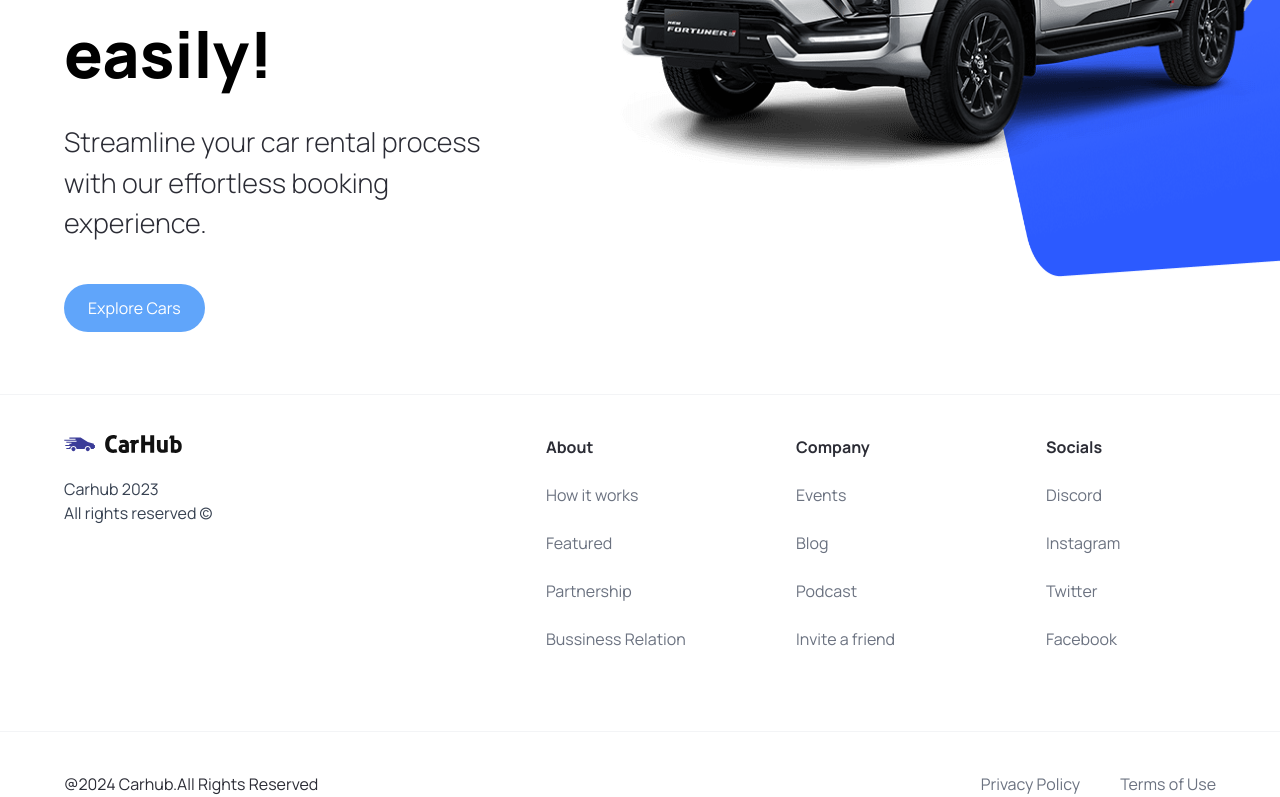
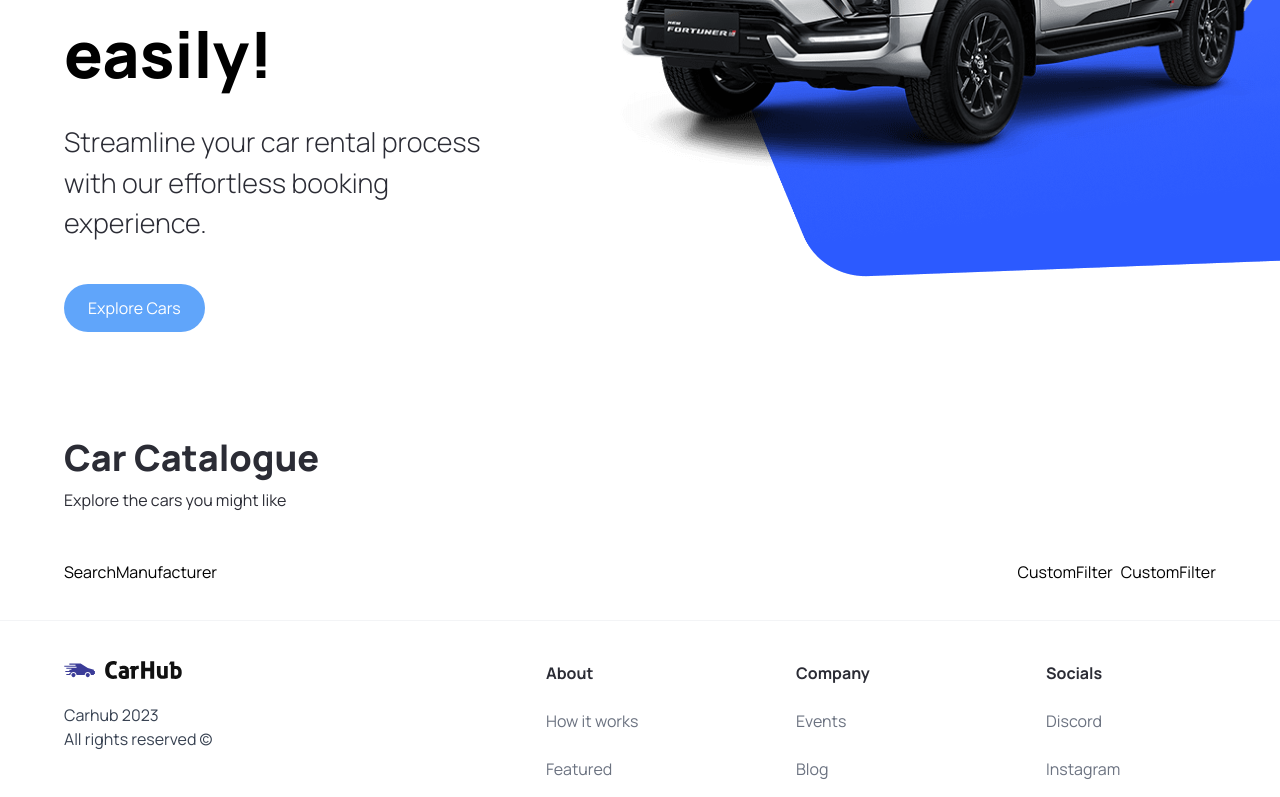
Before and after one commit to meaarushi2002/testProject, a Next.js app: page / in a window 1280 px wide. Shown: the part 426-1223 px from the top of the page. Built offline with nearby package versions, Linux system fonts and the light colour scheme.

Commit message:
adding searchbar and custom filter components

```diff
--- a/app/page.tsx
+++ b/app/page.tsx
@@ -1,10 +1,23 @@
-import { Hero } from "@/components";
+import { CustomFilter, Hero, SearchBar } from "@/components";
 import Image from "next/image";
 
 export default function Home() {
   return (
     <main className="overflow-hidden">
       <Hero />
+      <div className="mt-12 padding-x padding-y max-width" id="discover">
+        <div className="home__text-container">
+          <h1 className="text-4xl font-extrabold">Car Catalogue</h1>
+          <p>Explore the cars you might like</p>
+        </div>
+        <div className="home__filters">
+          <SearchBar />
+          <div className="home__filter-container">
+            <CustomFilter title="fuel" />
+            <CustomFilter title="year" />
+          </div>
+        </div>
+      </div>
     </main>
   );
 }
--- a/components/CustomButton.tsx
+++ b/components/CustomButton.tsx
@@ -4,7 +4,7 @@
 
 const CustomButton = ({title, containerStyles, handleClick, btnType}:CustomButtonProps) => {
   return (
-    <button disabled={false} type={"button"} className={`custom-btn ${containerStyles}`} onClick={handleClick}>
+    <button disabled={false} type={btnType || "button"} className={`custom-btn ${containerStyles}`} onClick={handleClick}>
       <span className={'flex-1'}>
          {title}
       </span>
--- /dev/null
+++ b/components/CustomFilter.tsx
@@ -0,0 +1,9 @@
+import React from 'react'
+
+const CustomFilter = () => {
+  return (
+    <div>CustomFilter</div>
+  )
+}
+
+export default CustomFilter
--- a/components/Hero.tsx
+++ b/components/Hero.tsx
@@ -20,8 +20,8 @@
       <div className="hero__image-container">
         <div className="hero__image">
           <Image src="/hero.png" alt="hero" fill className="object-contain" />
-          <div className="hero__image-overlay" />
         </div>
+        <div className="hero__image-overlay" />
       </div>
     </div>
   )
--- /dev/null
+++ b/components/SearchBar.tsx
@@ -0,0 +1,18 @@
+'use client'
+
+import SearchManufacturer from "./SearchManufacturer"
+
+const Searchbar = () => {
+  const handleSearch = () =>{
+
+  }
+  return (
+     <form className="searchbar" onSubmit={handleSearch}>
+      <div className="searchbar__item">
+        <SearchManufacturer />
+      </div>
+     </form>
+  )
+}
+
+export default Searchbar
--- /dev/null
+++ b/components/SearchManufacturer.tsx
@@ -0,0 +1,9 @@
+import React from 'react'
+
+const SearchManufacturer = () => {
+  return (
+    <div>SearchManufacturer</div>
+  )
+}
+
+export default SearchManufacturer
--- a/components/index.ts
+++ b/components/index.ts
@@ -2,9 +2,15 @@
 import CustomButton from './CustomButton'
 import Navbar from './Navbar'
 import Footer from './Footer';
+import SearchBar from './SearchBar';
+import CustomFilter from './CustomFilter';
+import SearchManufacturer from './SearchManufacturer';
 export{
     Hero,
     CustomButton,
     Navbar,
     Footer,
+    SearchBar,
+    CustomFilter,
+    SearchManufacturer,
 }
--- a/types/index.ts
+++ b/types/index.ts
@@ -5,4 +5,5 @@
     containerStyles?: string;
     handleClick?:
     MouseEventHandler<HTMLButtonElement>;
+    btnType?: "button" | "submit";
 }
```
